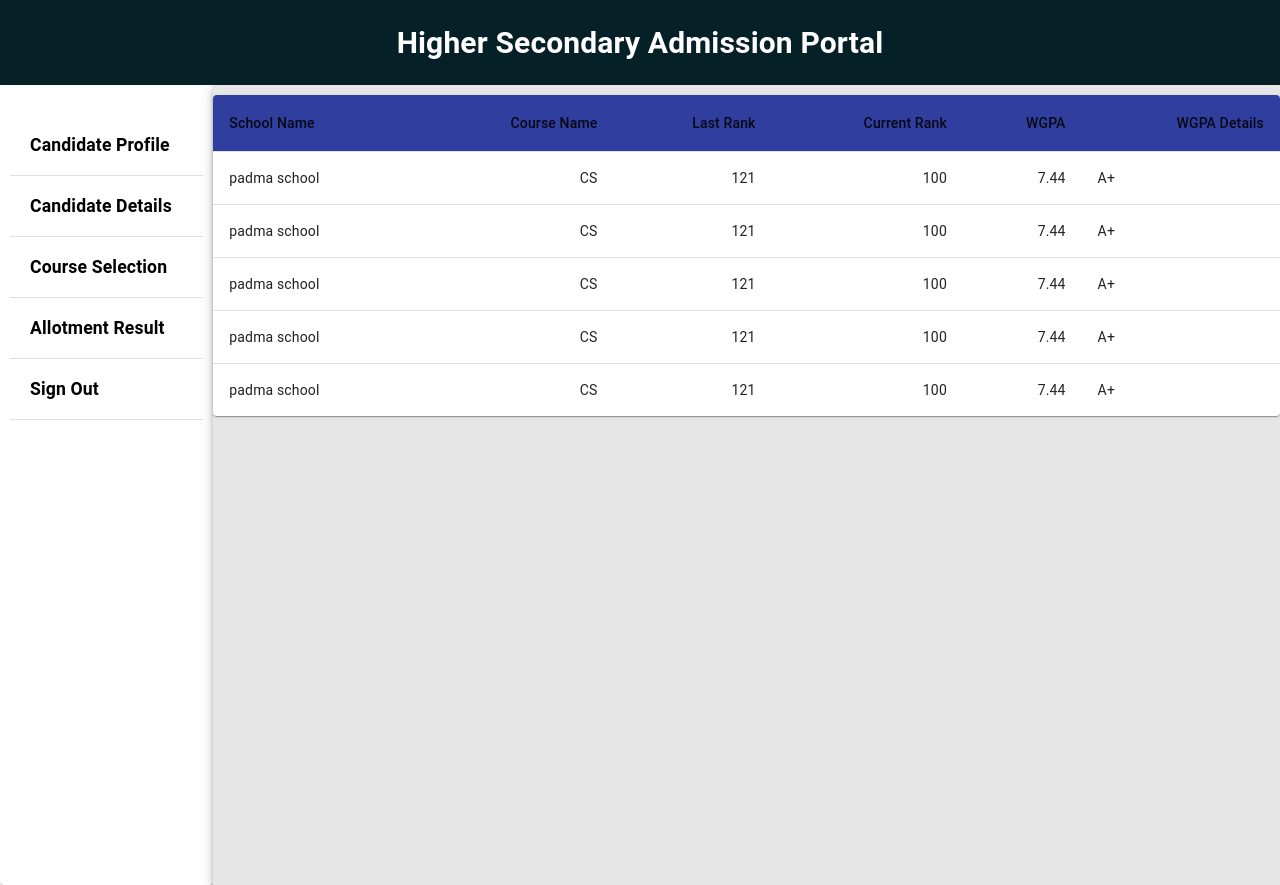
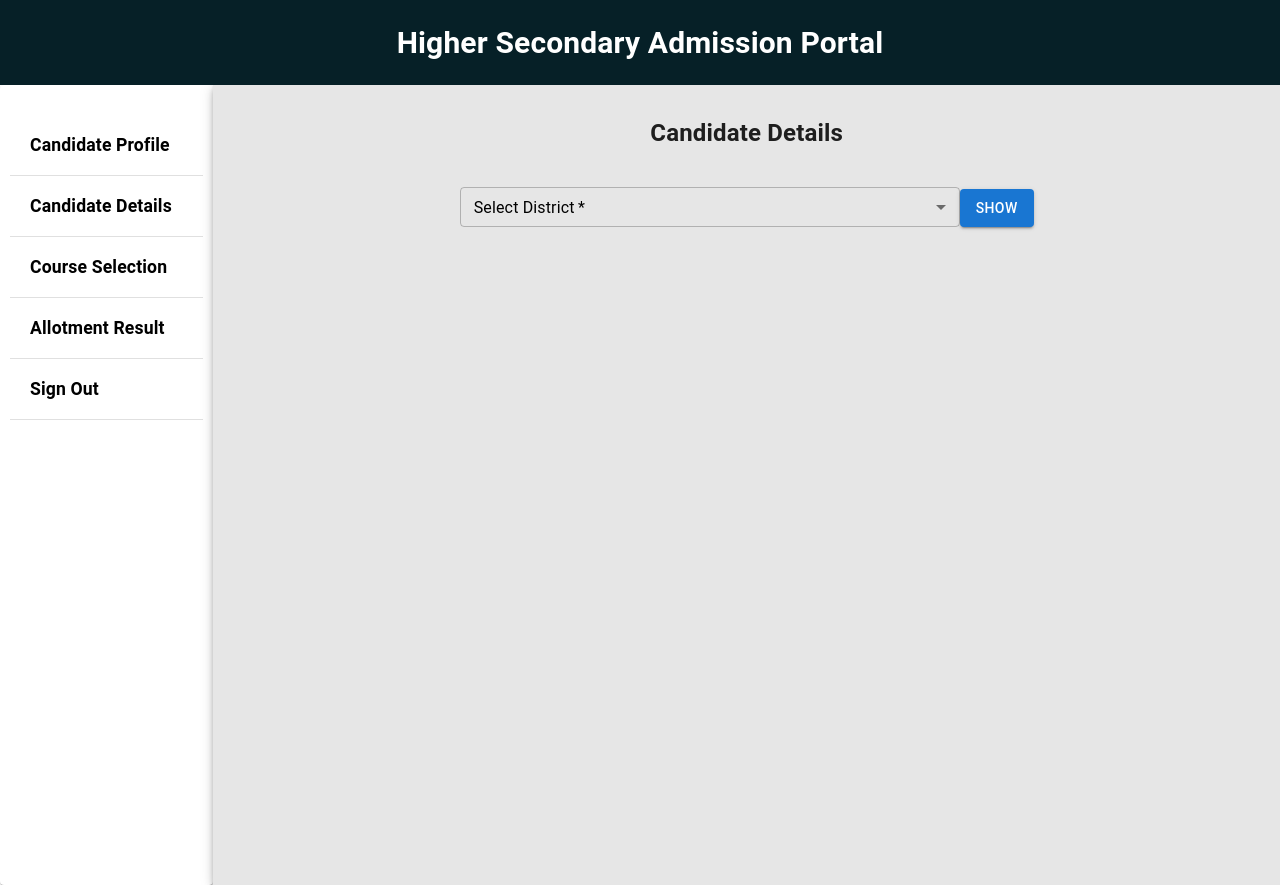
Before and after one commit to Rj777pain/AdmissionPortal_2.0, a React (Create React App) app: page /result in a window 1280 px wide. Built offline with nearby package versions, Linux system fonts and the light colour scheme.

Commit message:
merged allotmwnt result

```diff
--- a/src/components/studentDashboard/AllotmentResult.jsx
+++ b/src/components/studentDashboard/AllotmentResult.jsx
@@ -1,4 +1,5 @@
 import * as React from 'react';
+import { useState } from 'react';
 import Table from '@mui/material/Table';
 import TableBody from '@mui/material/TableBody';
 import TableCell from '@mui/material/TableCell';
@@ -7,7 +8,7 @@ import TableHead from '@mui/material/TableHead';
 import TableRow from '@mui/material/TableRow';
 import Paper from '@mui/material/Paper';
 import { makeStyles } from "@material-ui/core/styles"
-import { Box } from '@mui/material';
+import { Box, Button, MenuItem, TextField } from '@mui/material';
 
 function createData(schoolName,courseName,lastRank,currRank,wgpa,wgpaDetails) {
   return {schoolName,courseName,lastRank,currRank,wgpa,wgpaDetails};
@@ -30,6 +31,18 @@ const useStyles = makeStyles((theme) => ({
     margin: '10px 10px',
     width:'900px'
   },
+  textField: {
+    width: "500px",
+    height: "50px"
+  },
+  textField2: {
+    width: "100px",
+
+  },
+  button: {
+    height: '38px',
+    textTransform: 'none'
+  },
   tableHeaderCell: {
     fontWeight: 'bold',
     backgroundColor: theme.palette.primary.dark,
@@ -37,6 +50,7 @@ const useStyles = makeStyles((theme) => ({
   }
 }));
 
+const districts = ["Alappuzha", "Ernakulam", "Idukki", "Kannur", "Kasaragod", "Kollam", "Kottayam", "Kozhikode", "Malappuram", "Palakkad", "Pathanamthitta", "Thiruvananthapuram", "Thrissur", "Wayanad"];
 
 function AllotmentResult() {
 
@@ -49,9 +63,57 @@ function AllotmentResult() {
 ];
 */
   const classes = useStyles();
+  const [district, setDistrict] = useState();
+  const [table, setTable] = useState(false)
+  const handleOnClick = () => {
+    setTable(true)
+  }
+  const handleOnSelect = (e) => {
+    setTable(false)
+    setDistrict(e.target.value)
+  }
   return (
     <Box sx={{display:'flex',alignItems:'center',flexDirection:'column'}}>
-    <TableContainer component={Paper} className={classes.tableContainer}>
+      <Box sx={{ textAlign: 'center', fontSize: '1.5rem', fontWeight: '600', marginTop: '30px', marginBottom: '20px' }}>Candidate Details</Box>
+
+      <Box sx={{ display: 'flex', alignItems: 'center', justifyContent: 'space-between', flexDirection: 'row' }}>
+        <TextField
+          margin="normal"
+          required
+          select
+          size='small'
+          className={classes.textField}
+          name="Name"
+          value={district}
+          onChange={handleOnSelect}
+          label="Select District"
+          sx={{
+            "& label": {
+              color: 'black'
+            }
+          }}
+
+          id="newPassword"
+
+        >
+          {
+            districts.map((option) => (
+              <MenuItem key={option} value={option}>
+                {option}
+              </MenuItem>
+            ))
+          }
+        </TextField>
+        <Button
+
+          onClick={handleOnClick}
+          variant="contained"
+          className={classes.button}
+        >
+          Show
+        </Button>
+      </Box>
+    {table &&<TableContainer component={Paper} className={classes.tableContainer}>
       <Table className={classes.table} aria-label="simple table">
         <TableHead>
           <TableRow>
@@ -81,7 +143,7 @@ function AllotmentResult() {
           ))}
         </TableBody>
       </Table>
-    </TableContainer>
+    </TableContainer>}
     </Box>
 
   )
```
